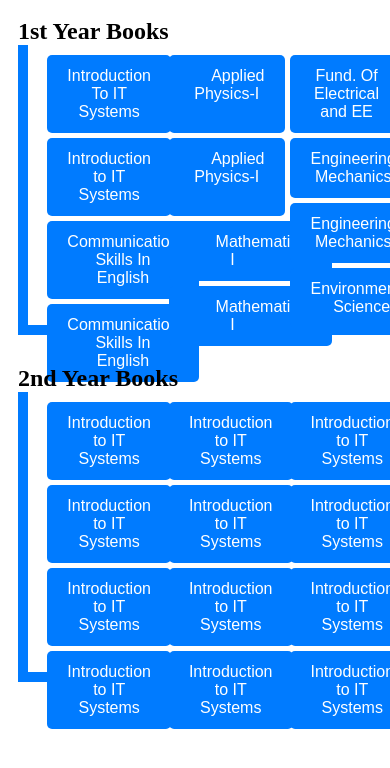
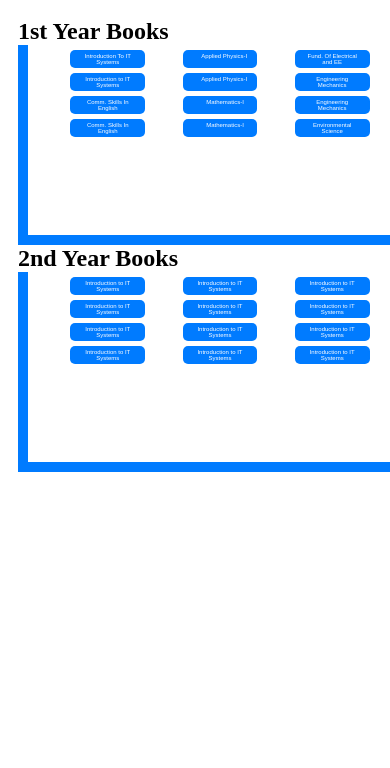
Before and after one commit to Rahul0436/ARLibrary-36, a plain HTML site: page Diploma.html in a window 390 px wide. Shown: the top 768 px of the page. Drawn offline with Linux system fonts and the light colour scheme.

Commit message:
Updated project files

```diff
--- a/Diploma.html
+++ b/Diploma.html
@@ -23,12 +23,12 @@
         justify-content: space-evenly;
         border: 10px solid #007bff;
         border-top: none;
-        margin-bottom: 30px;
+        /* margin-bottom: 30px; */
         }
 
   #shelf-container1{
-    height: 300px;
-    width: 30%;
+    height: 200px;
+    width: 25%;
     text-align: center;
 
   }
@@ -38,7 +38,7 @@
 
       background-color: #007bff;
       color: white;
-      padding: 12px 20px;
+      padding: 10px 18px;
       border: none;
       border-radius: 5px;
       cursor: pointer;
@@ -48,6 +48,71 @@
     }
     .pdf-btn:hover {
       background-color: #0056b3;
+    }
+    @media (max-width:879px ){
+
+
+       .fshelf-container{
+            height: 200px;
+            width: 100% ;
+        display: flex;
+        padding: 10px;
+        justify-content: space-evenly;
+        border: 10px solid #007bff;
+        border-top: none;
+        /* margin-bottom: 30px; */
+        }
+
+    #shelf-container1{
+    height: 150px;
+    width: 30%;
+    text-align: center;
+
+  }
+  .pdf-btn {
+
+      background-color: #007bff;
+      color: white;
+      padding: 6px 10px;
+      border: none;
+      border-radius: 5px;
+      cursor: pointer;
+      font-size: 8px;
+      margin-bottom: 5px;
+
+    }
+    }
+    @media (max-width:460px ){
+
+    .fshelf-container{
+            height: 180px;
+            width: 100% ;
+        display: flex;
+        padding: 5px;
+        justify-content: space-evenly;
+        border: 10px solid #007bff;
+        border-top: none;
+        /* margin-bottom: 30px; */
+        }
+
+    #shelf-container1{
+    height: 120px;
+    width: 20%;
+    text-align: center;
+
+  }
+       .pdf-btn {
+
+      background-color: #007bff;
+      color: white;
+      padding: 3px 9px;
+      border: none;
+      border-radius: 5px;
+      cursor: pointer;
+      font-size: 6px;
+      margin-bottom: 5px;
+
+    }
     }
   </style>
 </head>
@@ -60,8 +125,8 @@
 <div id="shelf-container1">
   <button class="pdf-btn"  onclick="showPDF()"  ondblclick="LoadData3('it.html')">Introduction To IT Systems</button>
    <button class="pdf-btn"  onclick="showPDF()"  ondblclick="LoadData3('it.html')">Introduction to IT Systems</button>
-  <button class="pdf-btn"  onclick="showPDF()"  ondblclick="LoadData3('english.html')">Communication Skills In English</button>
-  <button class="pdf-btn"  onclick="showPDF()"  ondblclick="LoadData3('english.html')">Communication Skills In English</button>
+  <button class="pdf-btn"  onclick="showPDF()"  ondblclick="LoadData3('english.html')">Comm. Skills In English</button>
+  <button class="pdf-btn"  onclick="showPDF()"  ondblclick="LoadData3('english.html')">Comm. Skills In English</button>
 
 
 
--- a/script.js
+++ b/script.js
@@ -86,6 +86,8 @@ function LoadData(url){
 // })
 
 
+
+
     // const text = "M-Tech , B-Tech , Diploma , Science , Arts  Books ";
  const words = ["M-Tech ", "B-Tech", "Diploma", "Science", "Arts "];
     let wordIndex = 0;
```
Also changed, not shown: service.css (+76 -0 lines).
